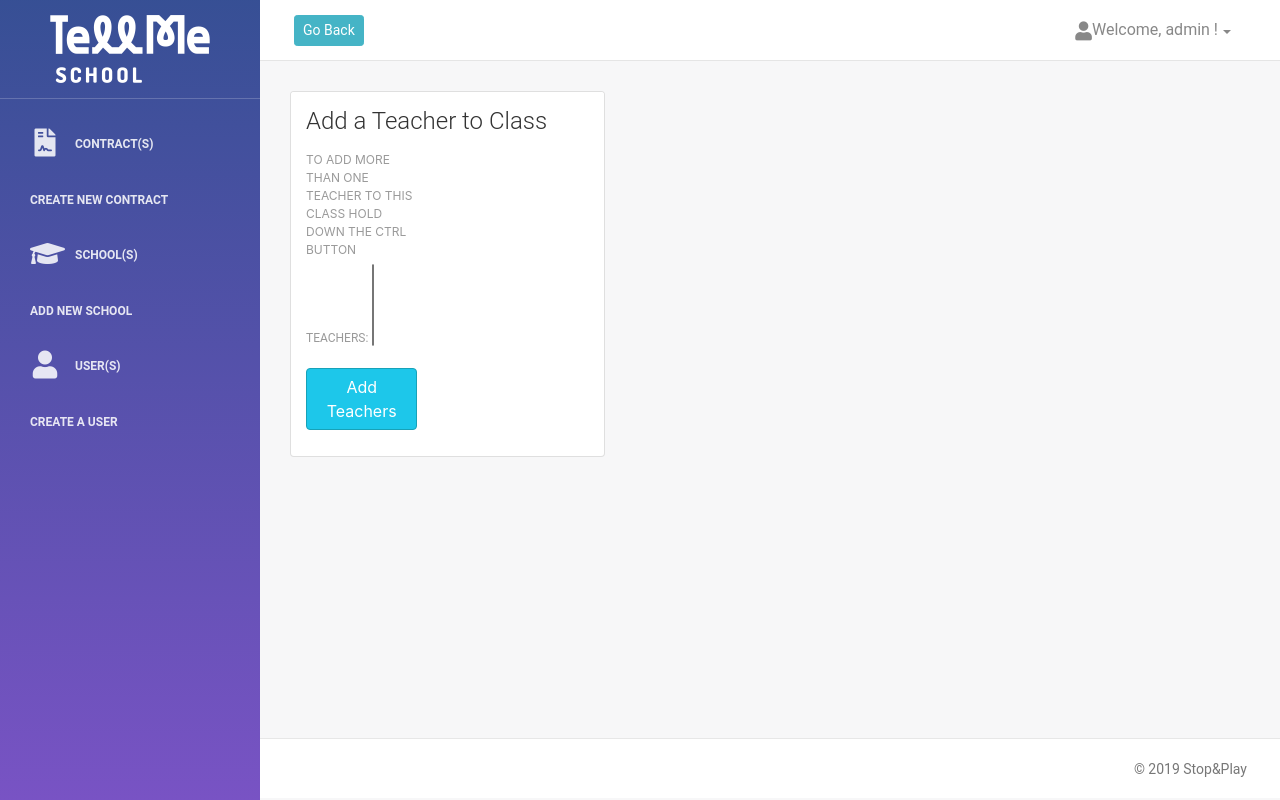
After one commit to stopplay/tellme2.0, a Django app: page /schools/add_teacher_to_class/3 in a window 1280 px wide. The commit adds this page. Run offline with Django 3.2, Linux system fonts and the light colour scheme; a user stored in the database is signed in; data comes from the database, SQL or seed files in the repository; data that the repository does not hold is empty; parts of the project's set-up code (start-up, migrations or seed data) failed here and were passed over; some libraries are stand-ins or nearby versions.

Commit message:
Uploading all the last changes in the master

```diff
--- a/classrooms/school/forms.py
+++ b/classrooms/school/forms.py
@@ -21,3 +21,9 @@ class ClassModelForm(forms.ModelForm):
 			'class_name': forms.TextInput(attrs={'maxlength':255}),
 			'class_level': forms.NumberInput(),
 		}
+
+class ClassAddTeachersModelForm(forms.ModelForm):
+	"""docstring for ClassAddTeachersModelForm"""
+	class Meta:
+		model = Class
+		fields = ['teachers']
--- /dev/null
+++ b/classrooms/school/templates/school/add_teacher_to_class.html
@@ -0,0 +1,44 @@
+{% extends 'base.html'%}
+
+{% block title %} Add Teachers to Class {% endblock %}
+
+{% block content %}
+
+<script>
+$(document).ready(function() {
+  $('.container').removeClass('container');
+});
+</script>
+
+<div class="content">
+	<div class="container-fluid">
+		<div class="row">
+			<div class="col-md-8">
+				<div class="card w-50">
+					<div class="card-header">
+						<h4 class="card-title">Add a Teacher to Class</h4>
+					</div>
+					<div class="card-body">
+						<div class="row">
+							<div class="col-md-5 pr-1">
+								<div class="form-group">
+                  <form method="POST" class=""> {% csrf_token %}
+                  		<label>To add more than one teacher to this class hold down the ctrl button</label>
+              		    {{ form.as_p }}
+              		    <!-- Sign in button -->
+              		    <div><button type="submit" class="btn btn-info btn-fill pull-left">Add Teachers</button></div>
+
+              		</form>
+								</div>
+							</div>
+						</div>
+					</div>
+				</div>
+			</div>
+
+		</div>
+	</div>
+</div>
+
+
+{% endblock %}
--- a/classrooms/school/templates/school/seeallschools.html
+++ b/classrooms/school/templates/school/seeallschools.html
@@ -58,6 +58,7 @@
                       <div class="dropdown-menu" aria-labelledby="dropdownMenuLink">
                         <a class="dropdown-item" href="{% url 'school:seeclassbyid' class.class_id %}" data-baloon="Remove this item from the cart" class="text-danger">See the detailed class</a>
                         <a class="dropdown-item" href="{% url 'school:verifyvalidchain' class.class_id %}" data-baloon="Remove this item from the cart" class="text-danger">Verify valid chain for this class</a>
+                        <a class="dropdown-item" href="{% url 'school:add_teacher_to_class' class.class_id %}" data-baloon="Remove this item from the cart" class="text-danger">Add teachers to class</a>
                         <a class="dropdown-item" href="{% url 'school:update_class' class.class_id %}" data-baloon="Remove this item from the cart" class="text-danger">Update this class</a>
                         <a class="dropdown-item" href="{% url 'school:delete_class' class.class_id %}" data-baloon="Remove this item from the cart" class="text-danger">Delete this class</a>
                       </div>
--- a/classrooms/school/urls.py
+++ b/classrooms/school/urls.py
@@ -23,9 +23,11 @@ urlpatterns = [
     path('delete_school/<int:school_id>', views.delete_school, name='delete_school'),
     path('delete_school_rest/<int:school_id>', views.delete_school_rest, name='delete_school_rest'),
     path('add_class/<int:school_id>', views.add_class, name='add_class'),
+    path('add_teacher_to_class/<int:class_id>', views.add_teacher_to_class, name='add_teacher_to_class'),
     path('add_class_rest/<int:school_id>', views.add_class_rest, name='add_class_rest'),
     path('update_class/<int:class_id>', views.update_class, name='update_class'),
     path('verifyvalidchain/<int:class_id>', views.verifyvalidchain, name='verifyvalidchain'),
     path('delete_class/<int:class_id>', views.delete_class, name='delete_class'),
     url('create_block/', views.create_block, name='create_block'),
+
 ]
--- a/classrooms/school/views.py
+++ b/classrooms/school/views.py
@@ -21,6 +21,7 @@ from rest_framework.status import (
 from rest_framework.response import Response
 from rest_framework.authentication import SessionAuthentication, BasicAuthentication, TokenAuthentication
 from django.views.decorators.csrf import csrf_exempt
+from school_users.models import *
 
 # Create your views here.
 class SchoolsViewSet(viewsets.ModelViewSet):
@@ -187,3 +188,19 @@ def verifyvalidchain(request, class_id=None):
 	if verify:
 		return HttpResponse('The chain for this class is valid!')
 	return HttpResponse('The chain for this class is not valid!')
+
+def add_head_to_school(request, school_id=None):
+	pass
+
+@login_required
+def add_teacher_to_class(request, class_id=None):
+	if request.user.is_superuser:
+		class_to_add_teacher = Class.objects.get(class_id=class_id)
+		form = ClassAddTeachersModelForm(request.POST or None, instance=class_to_add_teacher)
+		if form.is_valid():
+			newclass = form.save(commit=False)
+			newclass.save()
+			form.save_m2m()
+			return redirect('/schools/seeallschools')
+		return render(request, 'school/add_teacher_to_class.html', {'form':form})
+	return HttpResponse('U cannot access this page cos u are not admin!')
```
Also changed, not shown: classrooms/school/templates/school/seeclassbyid.html (+9 -9 lines).
